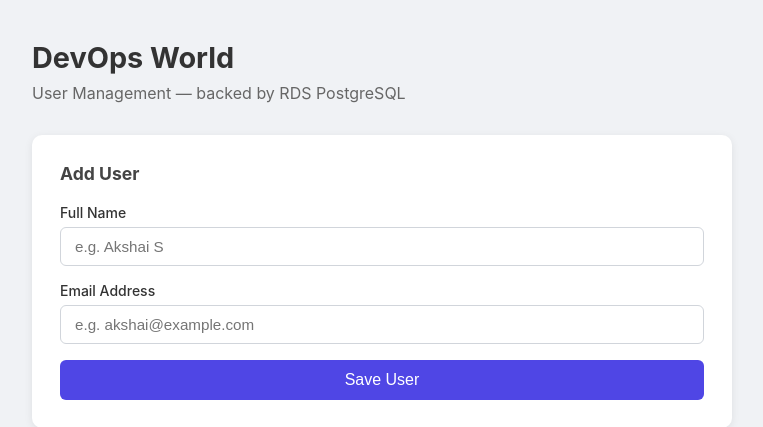
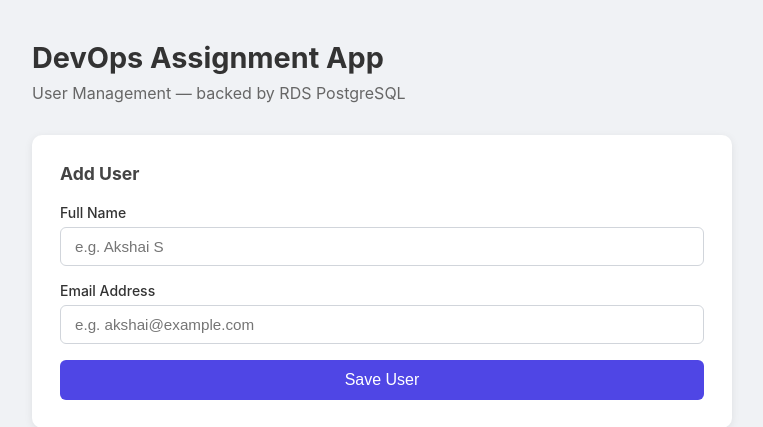
Before and after one commit to Akshai-Aks/devops-assignment, a Flask app: page / in a window 1280 px wide. Shown: the top 427 px of the page, without its empty margins (258-1021 px from the left). Run offline with Flask 3, Linux system fonts and the light colour scheme; data that the repository does not hold is empty; some libraries are stand-ins or nearby versions.

Commit message:
Update title in index.html to reflect correct application branding

```diff
--- a/app/templates/index.html
+++ b/app/templates/index.html
@@ -3,7 +3,7 @@
 <head>
   <meta charset="UTF-8" />
   <meta name="viewport" content="width=device-width, initial-scale=1.0" />
-  <title>DevOps World</title>
+  <title>DevOps Assignment App</title>
   <style>
     * { box-sizing: border-box; margin: 0; padding: 0; }
 
@@ -98,7 +98,7 @@
 </head>
 <body>
   <div class="container">
-    <h1>DevOps World</h1>
+    <h1>DevOps Assignment App</h1>
     <p class="subtitle">User Management — backed by RDS PostgreSQL</p>
 
     <!-- Form -->
```
